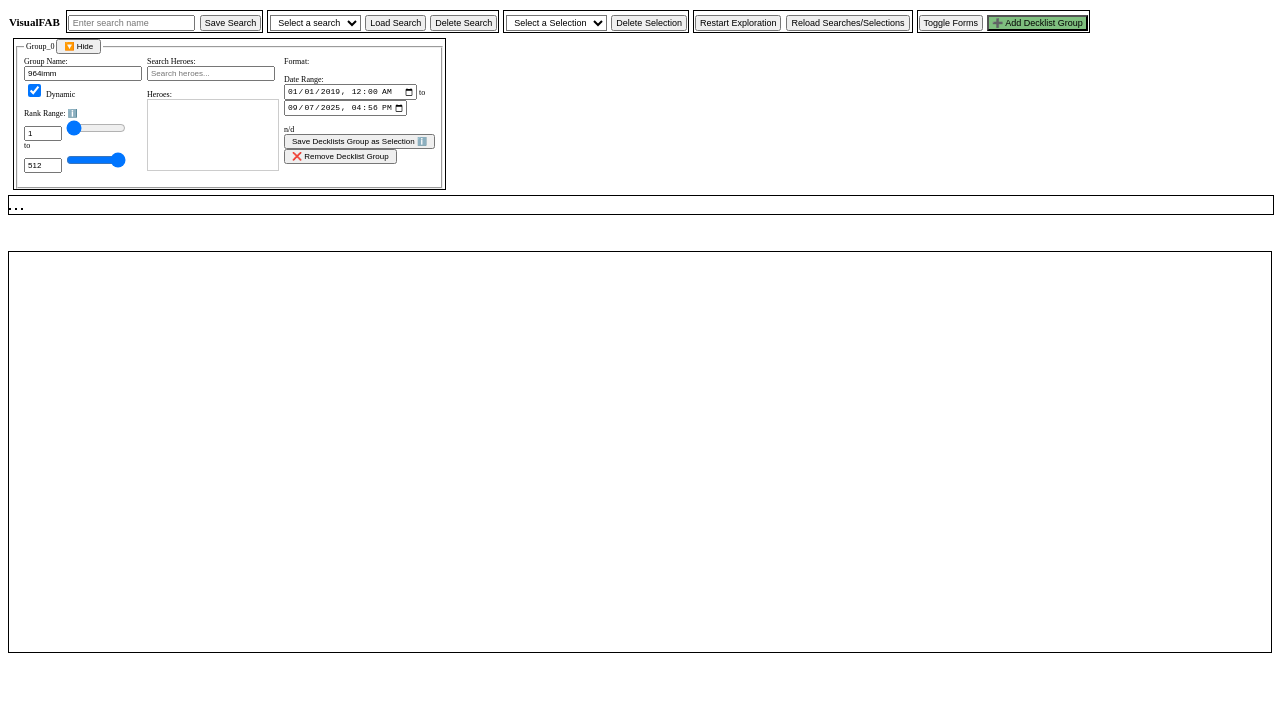
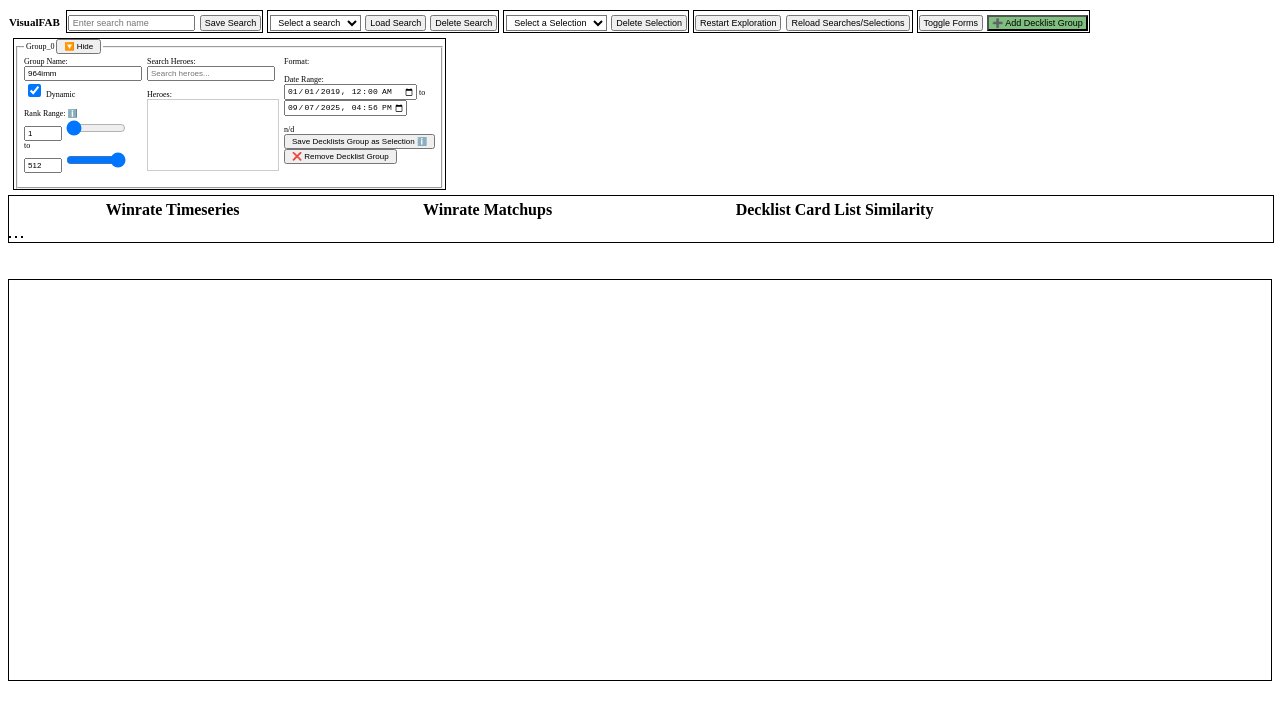
Before and after one commit to AdrianoRean/VisualFAB, a website built with webpack: page index.html in a window 1280 px wide. Built offline with nearby package versions, Linux system fonts and the light colour scheme; files whose address does not match are found by name.

Commit message:
Graphs names

```diff
--- a/index.html
+++ b/index.html
@@ -44,6 +44,11 @@
     });
   </script>
   <div id="visualizations-container" style="text-align: left; width: 100%; border: 1px solid black;">
+    <div style="display: flex; width: 80%; justify-content: space-around; font-weight: bold; padding: 5px;">
+      <span>Winrate Timeseries</span>
+      <span>Winrate Matchups</span>
+      <span>Decklist Card List Similarity</span>
+    </div>
     <div id="timeseries_viz" style="display: inline-block; border: 1px solid black;"></div>
     <div id="parallel_coordinates_viz" style="display: inline-block; border: 1px solid black;"></div>
     <div id="scatter_plot_viz" style="display: inline-block; border: 1px solid black;"></div>
```
